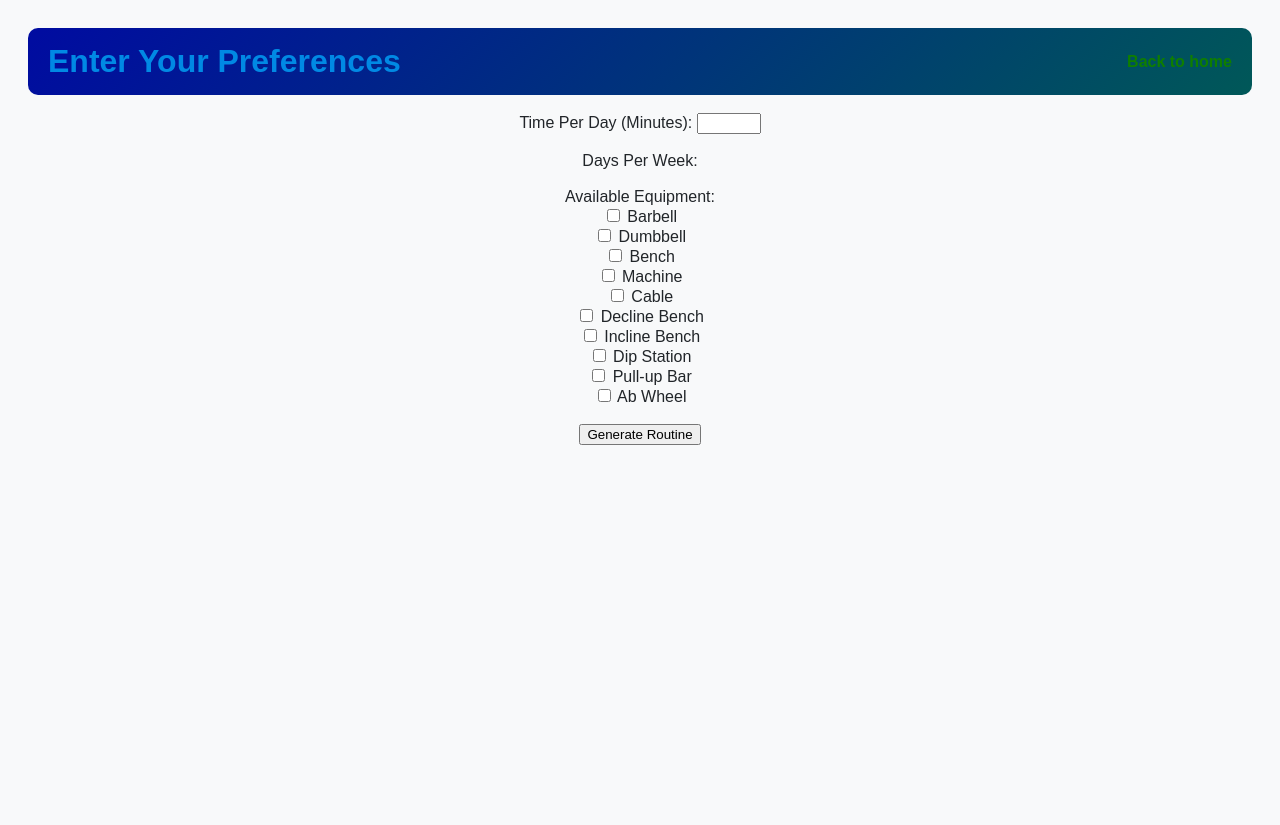
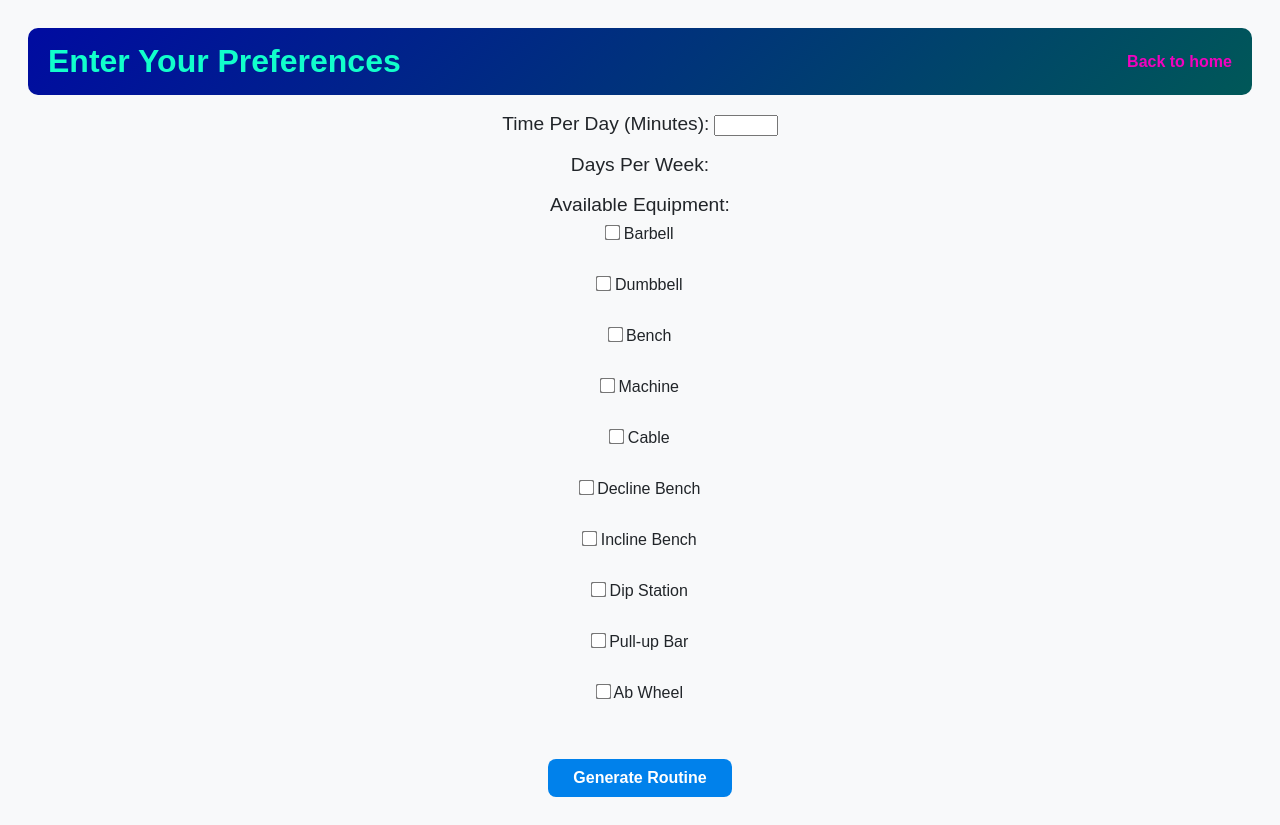
Before and after one commit to Mikeblackbelt/GymRoutineMaker, a Django app: template gymplan/templates/routineGenMain.html in a window 1280 px wide. Before the commit the page ends 445 px from the top, so only its background shows below. Run offline with Django 5.2, Linux system fonts and the light colour scheme; the template is opened without the code that fills it, so the values that code supplies are empty.

Commit message:
my end is now

```diff
--- a/gymplan/static/routineGen_lightmode.css
+++ b/gymplan/static/routineGen_lightmode.css
@@ -14,7 +14,7 @@
 
 .header a {
     text-decoration: none;
-    color: #0f7e00;
+    color: #f102be;
     font-size: 1rem;
     font-weight: bold;
     transition: color 0.3s, transform 0.2s;
@@ -23,7 +23,7 @@
 .header h1 {
     margin: 0;
     font-size: 2rem;
-    color:rgb(0, 137, 228);
+    color:#11ffcb;
 }
 
 .header {
@@ -97,3 +97,55 @@
         opacity: 1;
     }
 }
+
+.day-button {
+    display: inline-block;
+    margin: 5px;
+    padding: 5px 8px;
+    border: 2px solid #007BFF;
+    background: white;
+    color: #007BFF;
+    cursor: pointer;
+    border-radius: 5px;
+    font-size: 14px;
+    transition: background 0.3s, color 0.3s;
+}
+
+.day-button.selected {
+    background: #007BFF;
+    color: white;
+}
+
+.day-button:hover {
+    background: #e7f3ff;
+}
+
+/* Equipment checkbox styling */
+.equipmentPresent label {
+    display: block;
+    margin: 5px 0;
+    font-size: 16px;
+}
+
+input[type="checkbox"] {
+    accent-color: #58a6ff;
+    transform: scale(1.2);
+    margin: 5px auto;
+}
+
+label {
+    font-size: 1.2rem;
+}
+
+button[type="submit"] {
+    margin-top: 15px;
+    padding: 10px 25px;
+    background-color: #0081eb;
+    color: #ffffff;
+    border: none;
+    border-radius: 8px;
+    font-size: 1rem;
+    font-weight: bold;
+    cursor: pointer;
+    transition: all 0.3s ease;
+}
--- a/gymplan/urls.py
+++ b/gymplan/urls.py
@@ -9,6 +9,7 @@
     path('settings/', mainViews.settingView, name='settings'),
     path('dashboard/add_routine/', routineViews.addRView, name='add_routine'),
     path('dashboard/add_routine/routineConfig/<str:goal_key>/', routineViews.rgm_View, name='routine_gen'), #http://127.0.0.1:8000/dashboard/add_routine/routineConfig/Fitness-General-Health/
+    path('dashboard/add_routine/generating', routineViews.genRoutine, name='generating'),
     path('dashboard/viewRoutine/<str:routineID>/', routineViews.viewRoutine, name='routine_view'),
     path('', loginViews.login_view, name='root'),
 ]
```
Also changed, not shown: gymplan/static/routineGen_darkMode.css (+14 -1 lines), gymplan/views/routineViews.py (+5 -2 lines), db.sqlite3.
